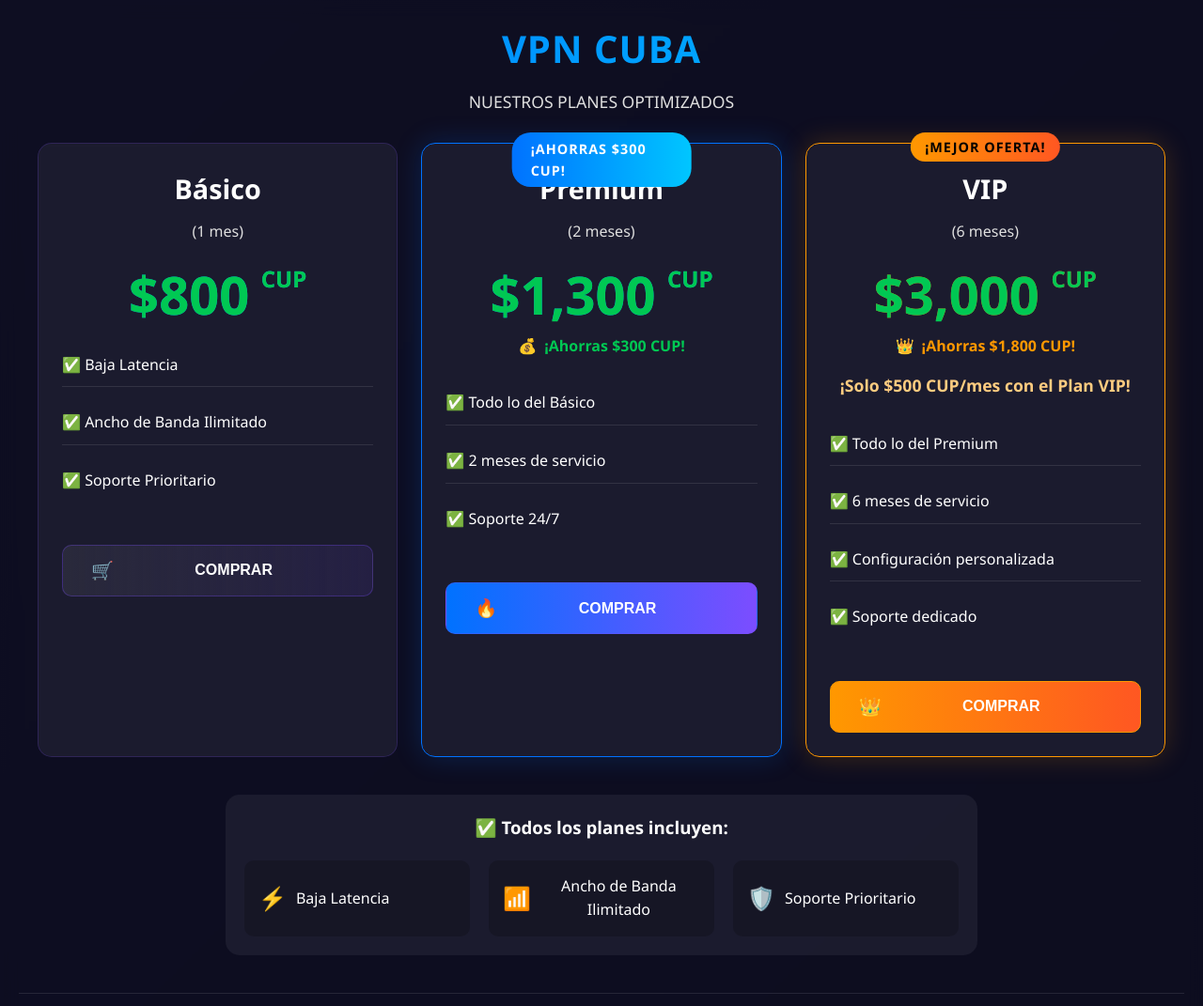
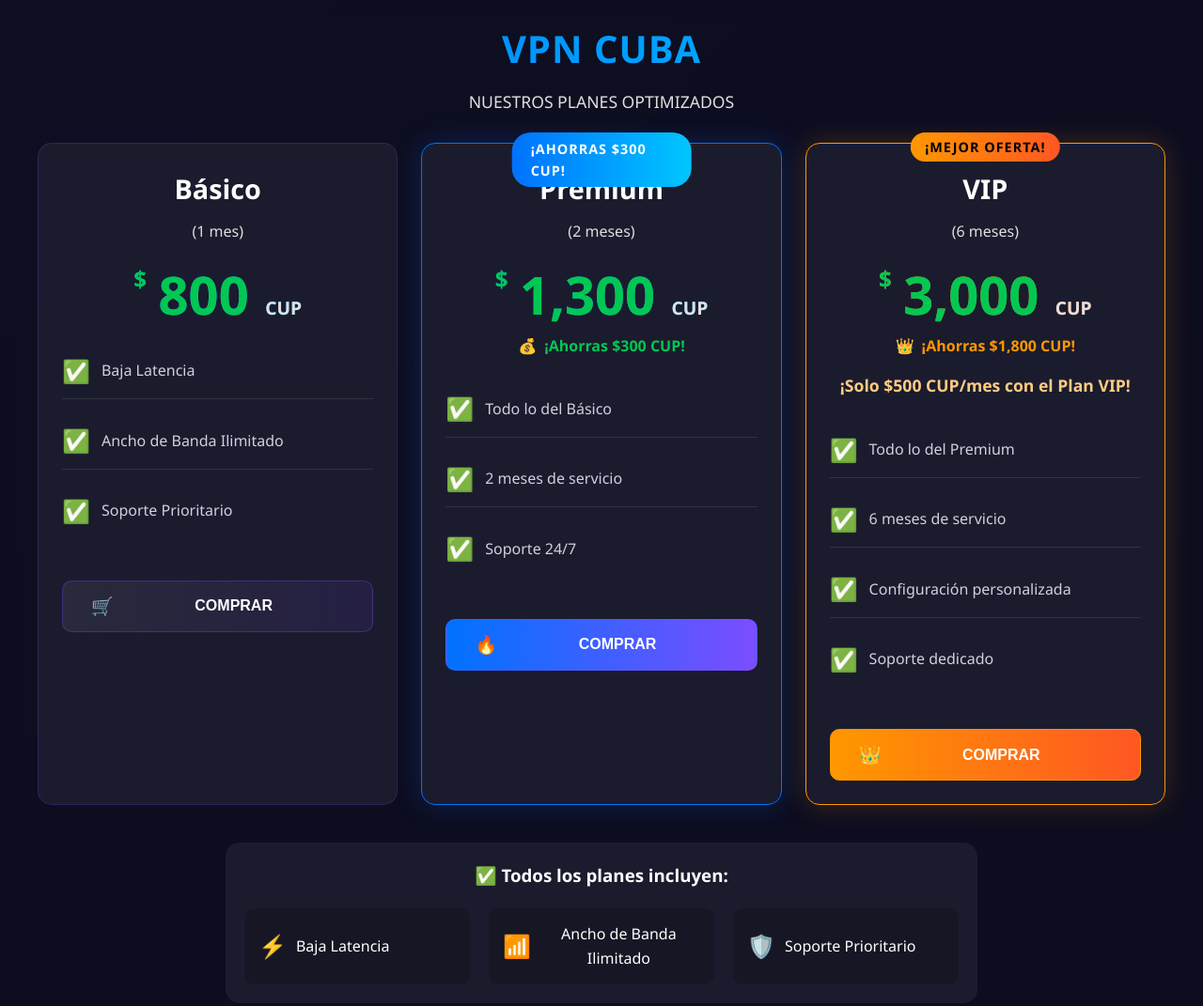
Before and after one commit to CromwellTrading/VPN-Bryan, a website: page public/plans.html in a window 1280 px wide. Shown: the top 1071 px of the page at 94% size. Drawn offline with Linux system fonts and the light colour scheme; a script that the page names is missing.

Commit message:
Update plans.html

```diff
--- a/public/plans.html
+++ b/public/plans.html
@@ -4,7 +4,7 @@
     <meta charset="UTF-8">
     <meta name="viewport" content="width=device-width, initial-scale=1.0">
     <title>VPN Cuba - Planes</title>
-    <link rel="stylesheet" href="css/style.css">
+    <link rel="stylesheet" href="/css/style.css">
     <script src="https://telegram.org/js/telegram-web-app.js"></script>
 </head>
 <body>
@@ -22,13 +22,23 @@
                     <p class="plan-period">(1 mes)</p>
                 </div>
                 <div class="plan-price">
-                    <span class="amount">$800</span>
-                    <span class="currency">CUP</span>
+                    <span class="currency">$</span>
+                    <span class="amount">800</span>
+                    <span class="currency-suffix">CUP</span>
                 </div>
                 <div class="plan-features">
-                    <div class="feature">✅ Baja Latencia</div>
-                    <div class="feature">✅ Ancho de Banda Ilimitado</div>
-                    <div class="feature">✅ Soporte Prioritario</div>
+                    <div class="feature">
+                        <span class="feature-icon">✅</span>
+                        <span class="feature-text">Baja Latencia</span>
+                    </div>
+                    <div class="feature">
+                        <span class="feature-icon">✅</span>
+                        <span class="feature-text">Ancho de Banda Ilimitado</span>
+                    </div>
+                    <div class="feature">
+                        <span class="feature-icon">✅</span>
+                        <span class="feature-text">Soporte Prioritario</span>
+                    </div>
                 </div>
                 <button class="btn-plan" onclick="selectPlan('basico', 800)">
                     <span class="btn-icon">🛒</span>
@@ -38,23 +48,33 @@
 
             <!-- Plan Premium -->
             <div class="plan-card featured">
-                <div class="plan-badge">¡AHORRAS $300 CUP!</div>
+                <div class="plan-badge">¡Ahorras $300 CUP!</div>
                 <div class="plan-header">
                     <h3 class="plan-title">Premium</h3>
                     <p class="plan-period">(2 meses)</p>
                 </div>
                 <div class="plan-price">
-                    <span class="amount">$1,300</span>
-                    <span class="currency">CUP</span>
+                    <span class="currency">$</span>
+                    <span class="amount">1,300</span>
+                    <span class="currency-suffix">CUP</span>
                 </div>
                 <div class="plan-savings">
                     <span class="savings-icon">💰</span>
                     <span class="savings-text">¡Ahorras $300 CUP!</span>
                 </div>
                 <div class="plan-features">
-                    <div class="feature">✅ Todo lo del Básico</div>
-                    <div class="feature">✅ 2 meses de servicio</div>
-                    <div class="feature">✅ Soporte 24/7</div>
+                    <div class="feature">
+                        <span class="feature-icon">✅</span>
+                        <span class="feature-text">Todo lo del Básico</span>
+                    </div>
+                    <div class="feature">
+                        <span class="feature-icon">✅</span>
+                        <span class="feature-text">2 meses de servicio</span>
+                    </div>
+                    <div class="feature">
+                        <span class="feature-icon">✅</span>
+                        <span class="feature-text">Soporte 24/7</span>
+                    </div>
                 </div>
                 <button class="btn-plan featured" onclick="selectPlan('premium', 1300)">
                     <span class="btn-icon">🔥</span>
@@ -70,8 +90,9 @@
                     <p class="plan-period">(6 meses)</p>
                 </div>
                 <div class="plan-price">
-                    <span class="amount">$3,000</span>
-                    <span class="currency">CUP</span>
+                    <span class="currency">$</span>
+                    <span class="amount">3,000</span>
+                    <span class="currency-suffix">CUP</span>
                 </div>
                 <div class="plan-savings vip-savings">
                     <span class="savings-icon">👑</span>
@@ -81,10 +102,22 @@
                     <p>¡Solo $500 CUP/mes con el Plan VIP!</p>
                 </div>
                 <div class="plan-features">
-                    <div class="feature">✅ Todo lo del Premium</div>
-                    <div class="feature">✅ 6 meses de servicio</div>
-                    <div class="feature">✅ Configuración personalizada</div>
-                    <div class="feature">✅ Soporte dedicado</div>
+                    <div class="feature">
+                        <span class="feature-icon">✅</span>
+                        <span class="feature-text">Todo lo del Premium</span>
+                    </div>
+                    <div class="feature">
+                        <span class="feature-icon">✅</span>
+                        <span class="feature-text">6 meses de servicio</span>
+                    </div>
+                    <div class="feature">
+                        <span class="feature-icon">✅</span>
+                        <span class="feature-text">Configuración personalizada</span>
+                    </div>
+                    <div class="feature">
+                        <span class="feature-icon">✅</span>
+                        <span class="feature-text">Soporte dedicado</span>
+                    </div>
                 </div>
                 <button class="btn-plan vip-btn" onclick="selectPlan('vip', 3000)">
                     <span class="btn-icon">👑</span>
@@ -130,7 +163,7 @@
                 userId: userId
             }));
 
-            window.location.href = `payment.html?userId=${userId}&plan=${planType}&price=${price}`;
+            window.location.href = `/payment.html?userId=${userId}&plan=${planType}&price=${price}`;
         }
 
         // Verificar términos
@@ -140,7 +173,7 @@
                 const data = await response.json();
 
                 if (!data.accepted) {
-                    window.location.href = `index.html?userId=${userId}`;
+                    window.location.href = `/index.html?userId=${userId}`;
                 }
             } catch (error) {
                 console.error('Error verificando términos:', error);
```
